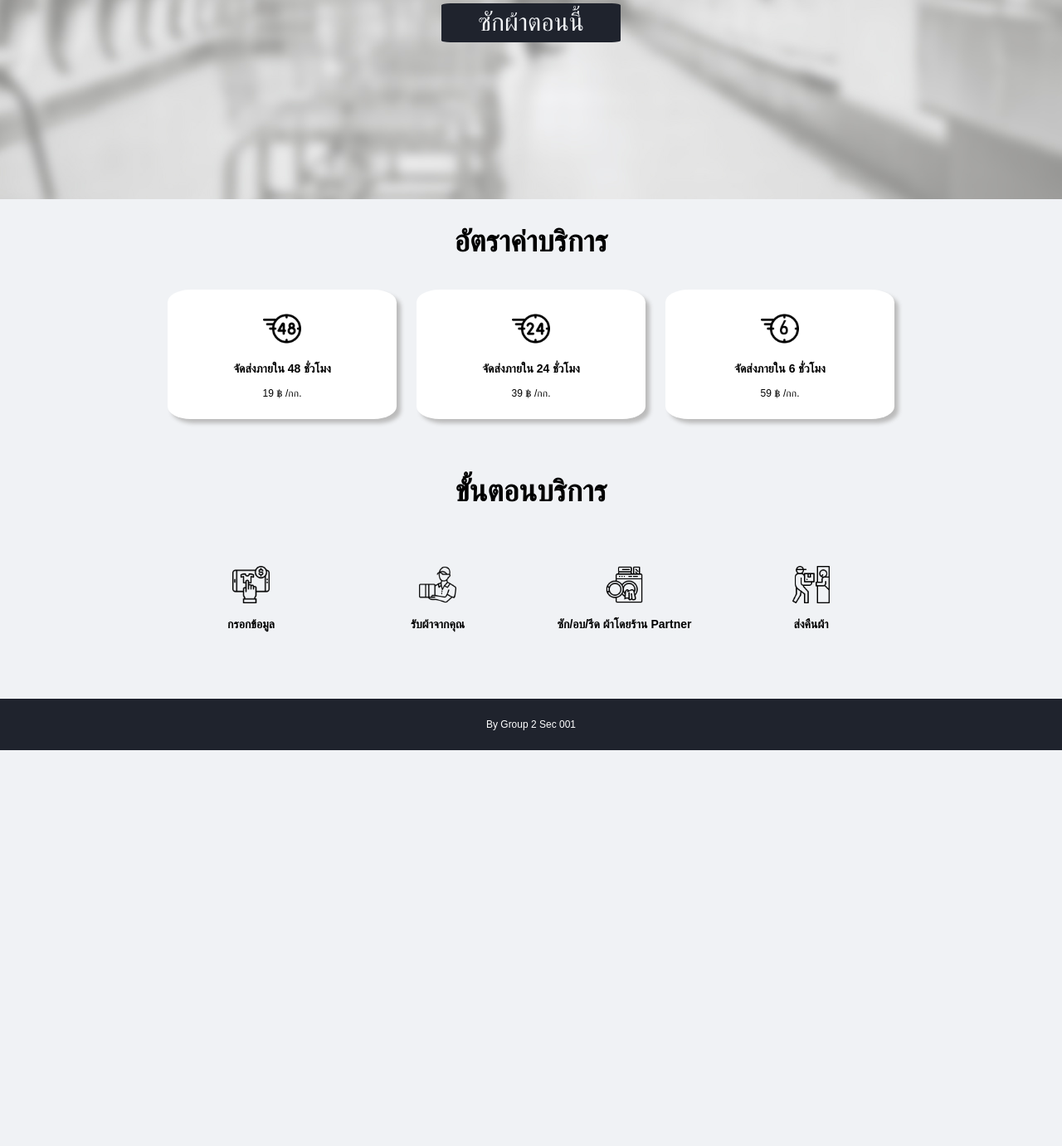
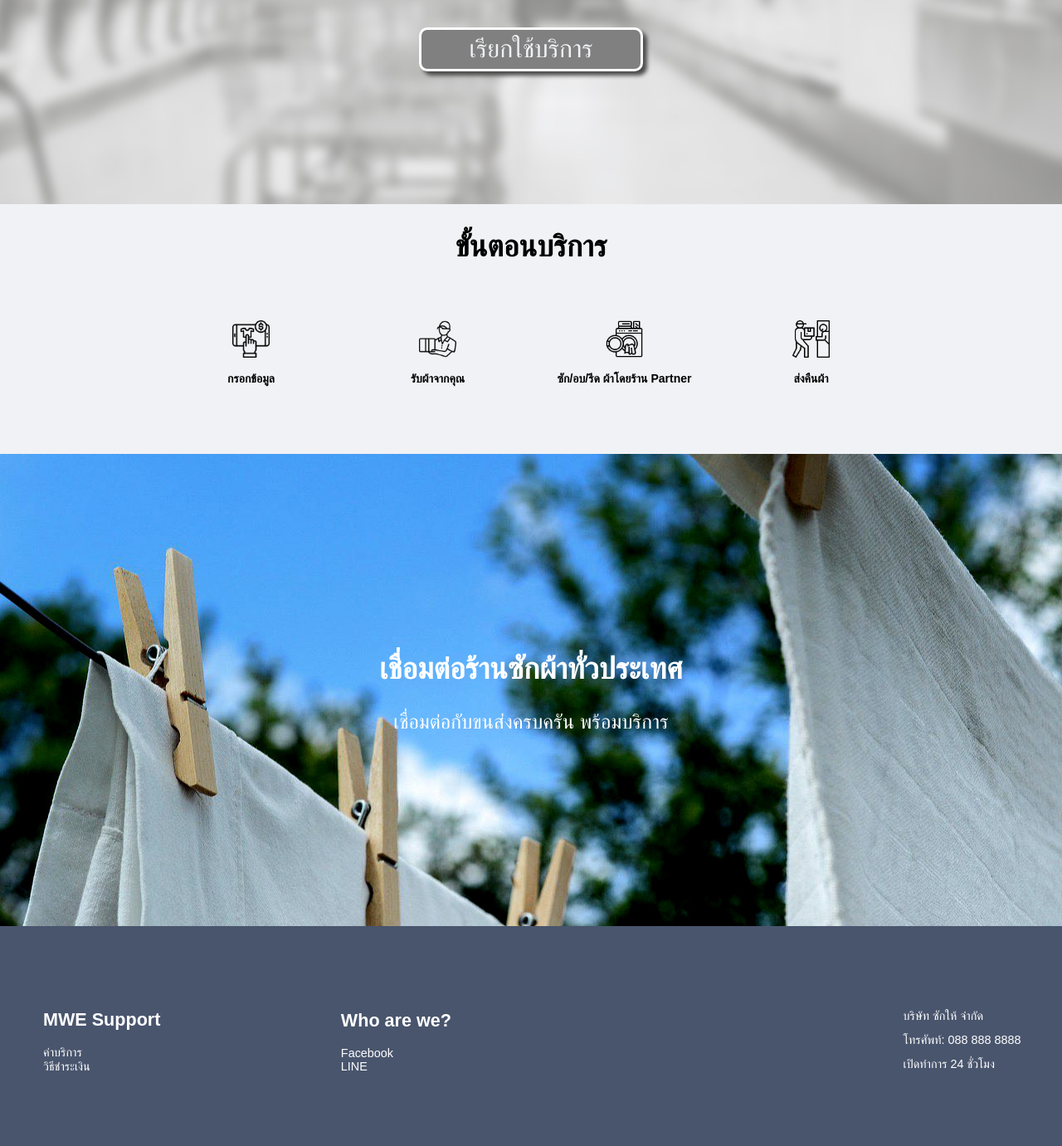
Before and after one commit to Sayhighz/sakhai, a plain HTML site: page index.html in a window 1280 px wide. Shown: the part 456-1837 px from the top of the page at 83% size. Before the commit the page ends 1360 px from the top, so only its background shows below. Drawn offline with Linux system fonts and the light colour scheme; a web font is replaced by a local one.

Commit message:
home page

```diff
--- a/index.html
+++ b/index.html
@@ -10,11 +10,13 @@
         <div class="navbar">
             <div class="nav-con">
                 <div class="logo">
-                    <h1>ซักให้</h1>
+                    <img src="img/sakhai_logo.png" width="50%" alt>
                 </div>
                 <ul>
-                    <li><a href="#promo">ค่าบริการ</a></li>
-                    <li><a href="login.html">เข้าสู่ระบบ</a></li>
+                    <li><a href="#">บริการของเรา</a></li>
+                    <li><a href="#">วิธีชำระเงิน</a></li>
+                    <li><a href="#">FAQ</a></li>
+                    <li><a class="login-btn" href="login.html">เข้าสู่ระบบ</a></li>
                 </ul>
             </div>
         </div>
@@ -22,18 +24,17 @@
             <div class="main-con">
                 <h1>
                     <span>เรา</span>
-                    <span id="logo">ซัก</span>
-                    <span>ให้</span>
+                    <span id="logo">"ซัก"</span>
                 </h1>
                 <span>เพิ่มความสะดวกในชีวิตประจำวัน ด้วยบริการ</span>
                 <span>รับ-ส่ง-ซัก</span>
                 <span>ที่ทันสมัยและเหมาะสำหรับคุณ!</span>
                 <div class="btn">
-                    <a href="/form.html">ซักผ้าตอนนี้</a>
+                    <a href="/form.html">เรียกใช้บริการ</a>
                 </div>
             </div>
         </div>
-        <h2 class="h2_step" id="promo">อัตราค่าบริการ</h2>
+        <!-- <h2 class="h2_step" id="promo">อัตราค่าบริการ</h2>
         <div class="promo">
             <div class="promo-con">
                 <div class="promotion">
@@ -58,7 +59,7 @@
                     <span class="kg">/กก.</span>
                 </div>
             </div>
-        </div>
+        </div> -->
         <h2 class="h2_step">ขั้นตอนบริการ</h2>
         <div class="process">
             <div class="process-con">
@@ -80,8 +81,34 @@
                 </div>
             </div>
         </div>
+        <div class="connect-laun">
+            <div class="laundry">
+                <h2>เชื่อมต่อร้านซักผ้าทั่วประเทศ</h2>
+                <p>เชื่อมต่อกับขนส่งครบครัน พร้อมบริการ</p>
+            </div>
+        </div>
         <footer>
-            <p>By Group 2 Sec 001</p>
+            <div class="on-footer">
+                <ul>
+                    <li><h2>MWE Support</h2></li>
+                    <li><a href="#">ค่าบริการ</a></li>
+                    <li><a href="#">วิธีชำระเงิน</a></li>
+                </ul>
+            </div>
+            <div class="on-footer">
+                <ul>
+                    <li><h2>Who are we?</h2></li>
+                    <li><a href="#">Facebook</a></li>
+                    <li><a href="#">LINE</a></li>
+                </ul>
+            </div>
+            <div class="on-footer">
+                <div class="about">
+                    <div>บริษัท ซักให้ จำกัด</div>
+                    <div>โทรศัพท์: 088 888 8888</div>
+                    <div>เปิดทำการ 24 ชั่วโมง</div>
+                </div>
+            </div>
         </footer>
         <script>
             let texts = ['"ซัก"','"อบ"','"รีด"'];
--- a/style/index.css
+++ b/style/index.css
@@ -29,25 +29,31 @@ html {
     width: 100%;
     display: flex;
     color: #1F232D;
-    ;
     justify-content: center;
 }
 
 .logo {
     display: flex;
     justify-content: center;
-    width: 10rem;
+}
+
+.login-btn {
+    background-color: #b6b6b6;
+    border-radius: 30px;
+    box-shadow: #4b4b4b 5px 5px 5px;
+    padding: 10px 15px;
 }
 
 .navbar ul {
     display: flex;
     width: 100%;
     justify-content: right;
+    align-items: center;
     list-style: none;
 }
 
 .navbar ul li {
-    margin: 1rem;
+    margin: 0.7rem;
 }
 
 .navbar ul li a {
@@ -100,14 +106,16 @@ html {
 
 .btn a {
     display: block;
-    margin-top: 2rem;
+    margin-top: 4rem;
     margin-left: auto;
     margin-right: auto;
     width: 16rem;
     color: #f0f2f5;
-    background-color: #1F232D;
-    border-radius: 5%;
-    padding: 0.5rem 1rem;
+    background-color: #808080;
+    border-radius: 10px;
+    border: solid white 3px;
+    box-shadow: #4b4b4b 5px 5px 5px;
+    padding: 0.5rem 3rem;
     text-decoration: none;
 }
 
@@ -138,7 +146,25 @@ html {
     align-items: center;
 }
 
-.promo {
+.connect-laun {
+    display: flex;
+    justify-content: center;
+    align-items: center;
+    color: white;
+    background-image: url(/img/banner\ bg\ foot.jpg);
+    background-position: center;
+    height: 47.438rem;
+}
+
+.laundry {
+    max-width: 900px;
+    text-align: center;
+    width: 100%;
+    font-size: 2rem;
+    padding: 2rem;
+}
+
+/* .promo {
     display: flex;
     justify-content: center;
 }
@@ -165,11 +191,38 @@ html {
 
 .promotion:hover {
     margin-top: -1px;
+} */
+
+footer {
+    background-color: #49556D;
+    display: grid;
+    grid-template-columns: 1fr 2fr 0.5fr;
+    align-items: center;
+    padding: 1rem;
+    font-size: 1.2rem;
+    color: white;
 }
 
-footer {
-    background-color: #1F232D;
-    padding: 1rem;
+footer ul{
+    list-style-type: none;
+}
+
+footer ul a{
     text-align: center;
+    text-decoration: none;
     color: white;
 }
+
+footer ul a:hover{
+    text-decoration: none;
+    color: rgb(124, 124, 124);
+}
+
+.on-footer{
+    text-align: left;
+    padding: 70px 0;
+}
+
+.about div{
+    padding: 0.5rem 0;
+}
```
Also changed, not shown: img/banner bg foot.jpg (added), img/sakhai_logo.png (added).
